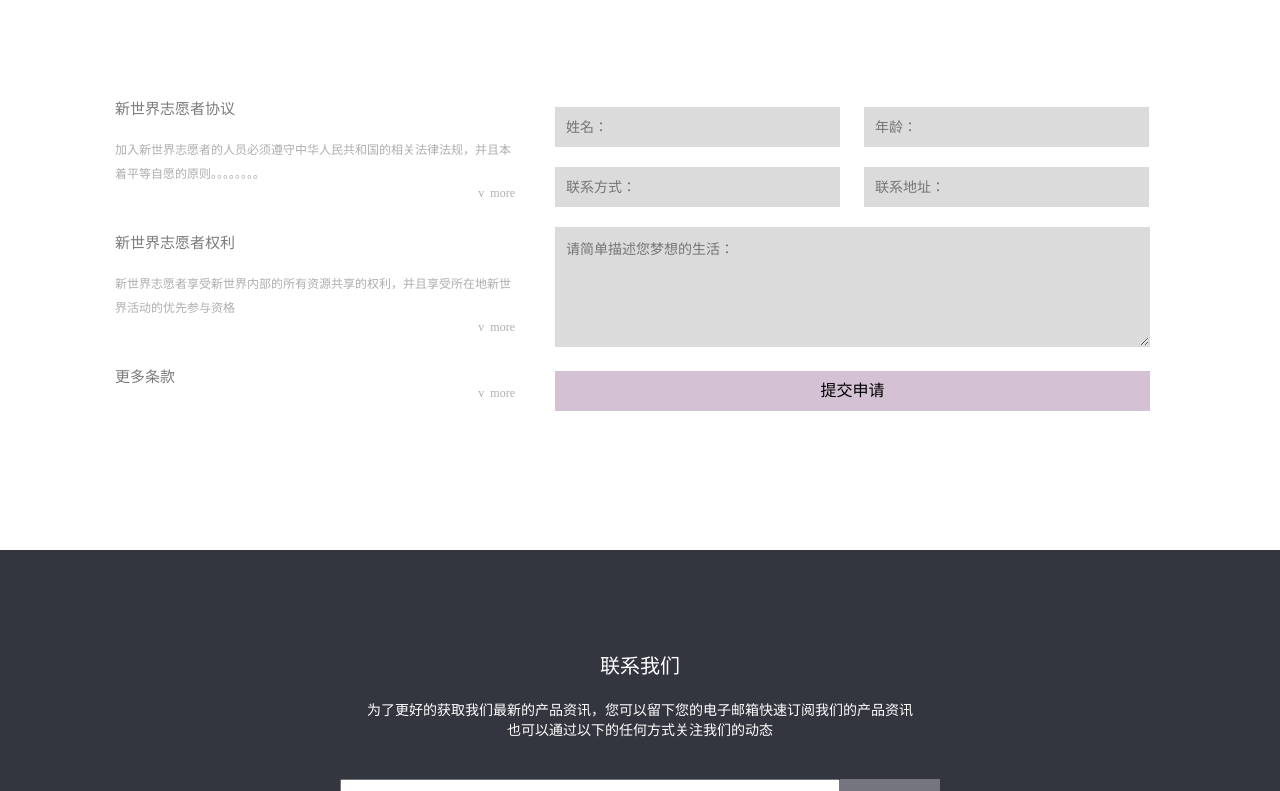
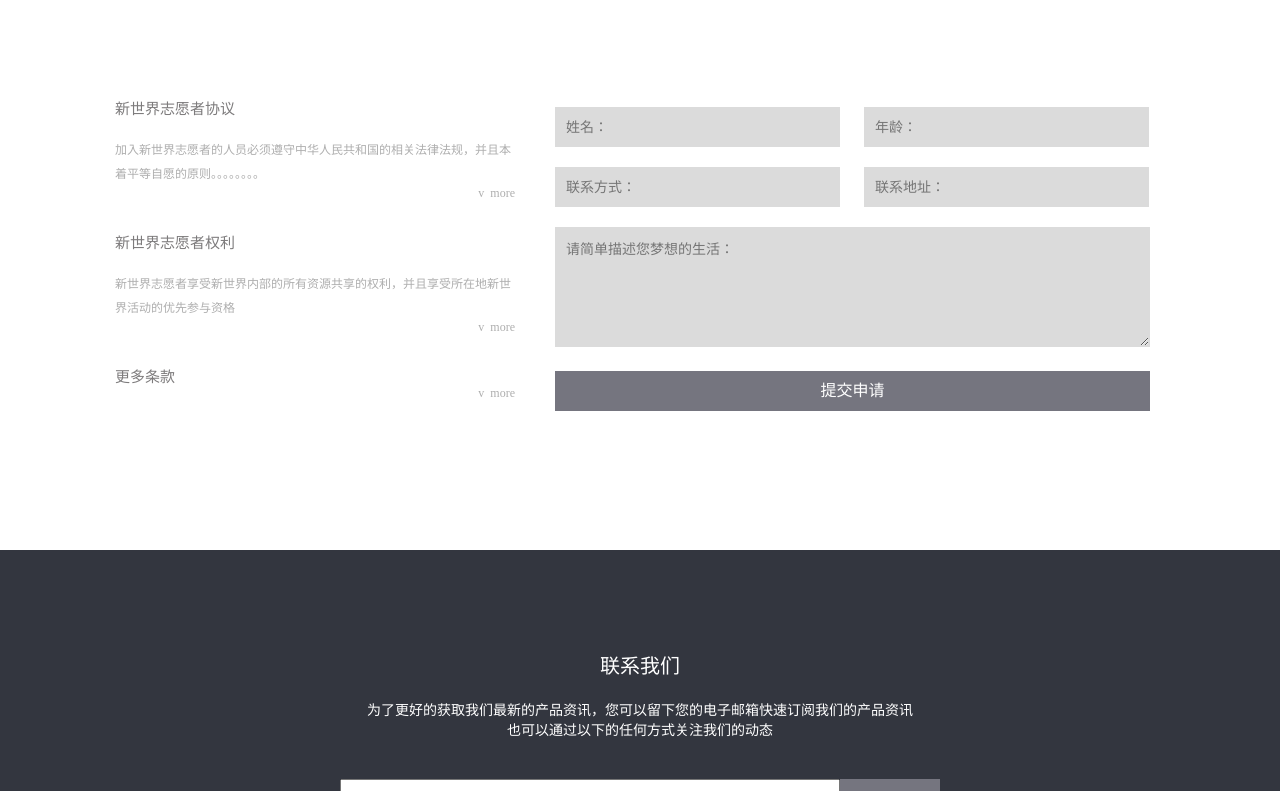
Before and after one commit to little-pumpkin/myPractice4, a plain HTML site: page index.html in a window 1280 px wide. In both pictures the pointer is over the element 852 px from the left and 3832 px from the top of the page. Shown: the part 3441-4232 px from the top of the page. Drawn offline with Linux system fonts and the light colour scheme.

Commit message:
调整提交按钮的动画

```diff
--- a/css/style.css
+++ b/css/style.css
@@ -762,10 +762,12 @@
 	text-align: center;
 	background-color: #DBDBDB;
 	color: black;
+	transition: background-color 0.4s ease-in-out;
 }
 
 .form-four:hover {
-	background-color: #D4C1D3;
+	background-color: #75757F;
+	color: white;
 }
 
 .footer {
```
